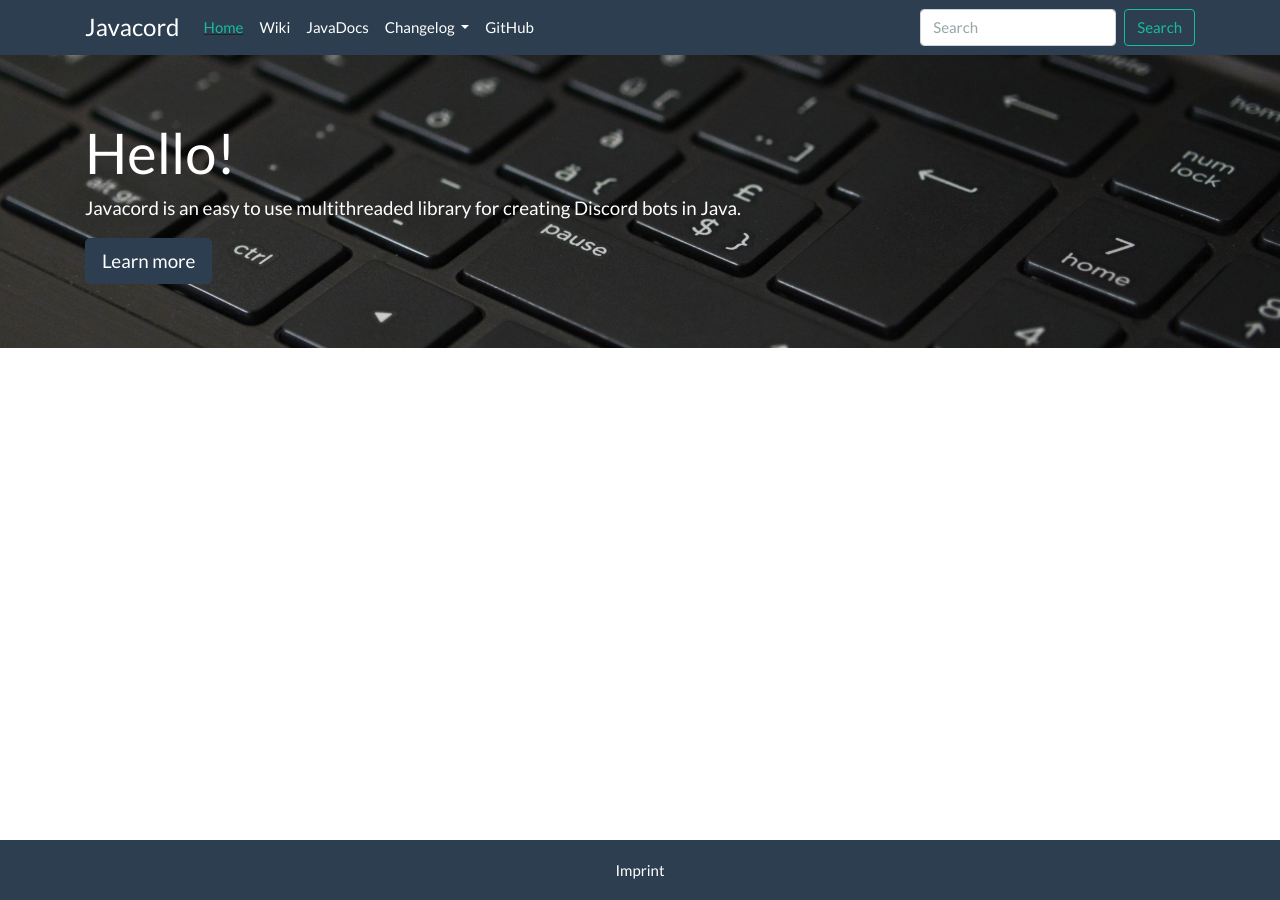
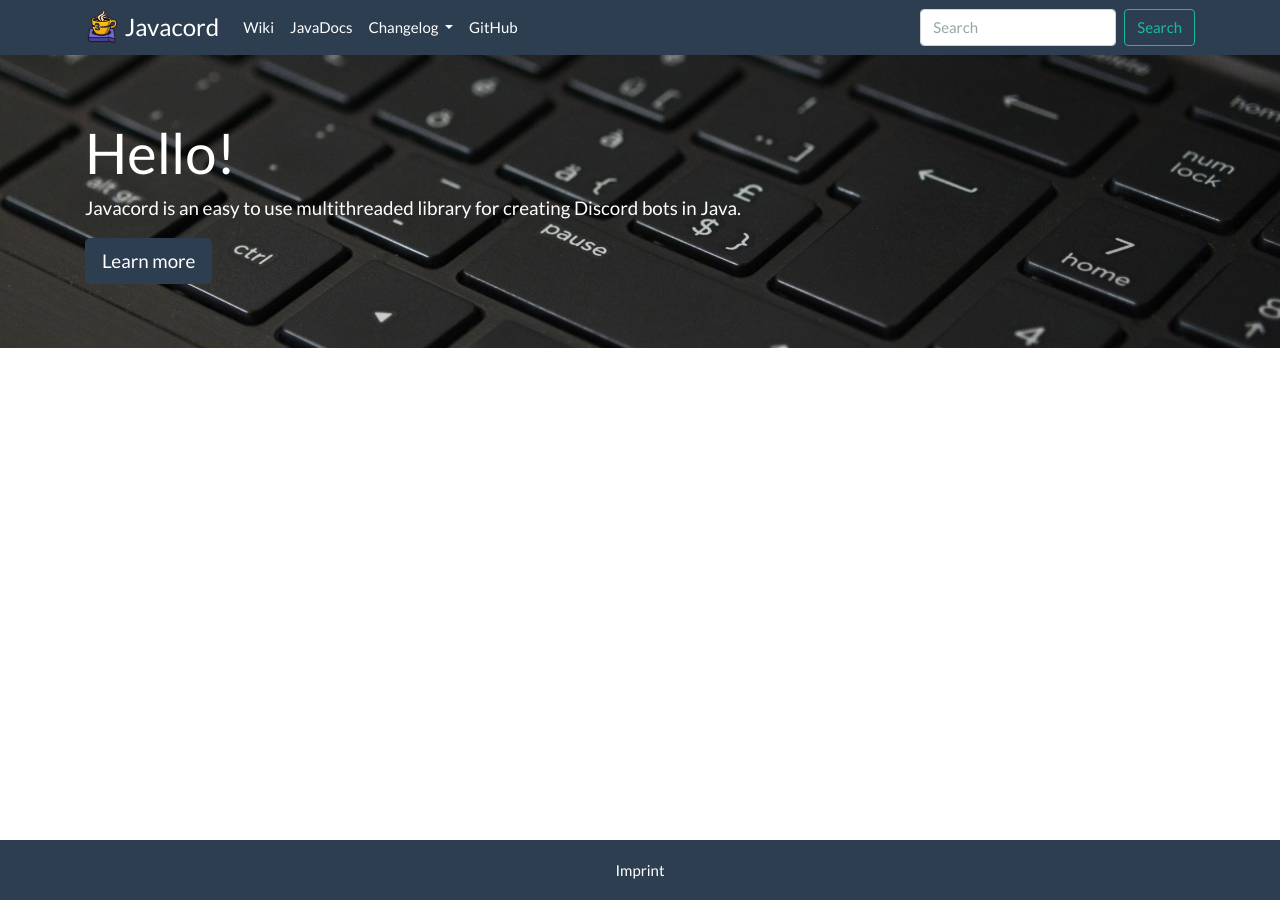
Before and after one commit to Vampire/javacord.github.io, a Jekyll site: the page built from index.html, in a window 1280 px wide. Built offline with Jekyll 4.4.1, drawn with Linux system fonts in a browser that asks for light colours.

Commit message:
Added image to navbar

```diff
--- a/_includes/navbar.html
+++ b/_includes/navbar.html
@@ -1,14 +1,14 @@
 <nav class="navbar navbar-expand-lg navbar-dark bg-primary">
     <div class="container">
-        <a class="navbar-brand" href="/">Javacord</a>
+        <a class="navbar-brand" href="/">
+            <img src="/img/logonav.png" width="35" height="35" class="d-inline-block align-top" alt="">
+            Javacord
+        </a>
         <button class="navbar-toggler" type="button" data-toggle="collapse" data-target="#navbarResponsive" aria-controls="navbarResponsive" aria-expanded="false" aria-label="Toggle navigation">
             <span class="navbar-toggler-icon"></span>
         </button>
         <div class="collapse navbar-collapse" id="navbarResponsive">
             <ul class="navbar-nav mr-auto">
-                <li class="nav-item {% if page.category == "home" %}active{% endif %}">
-                    <a class="nav-link" href="/">Home</a>
-                </li>
                 <li class="nav-item {% if page.category == "wiki" %}active{% endif %}">
                     <a class="nav-link" href="/wiki/getting-started/Test">Wiki</a>
                 </li>
```
Also changed, not shown: img/logonav.png (added).
